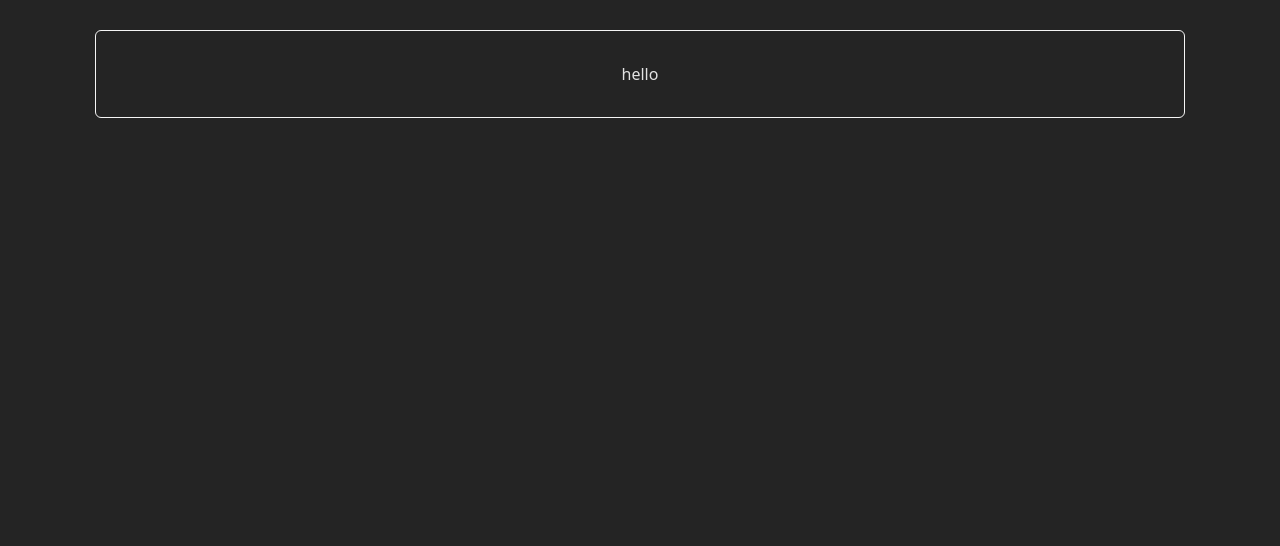
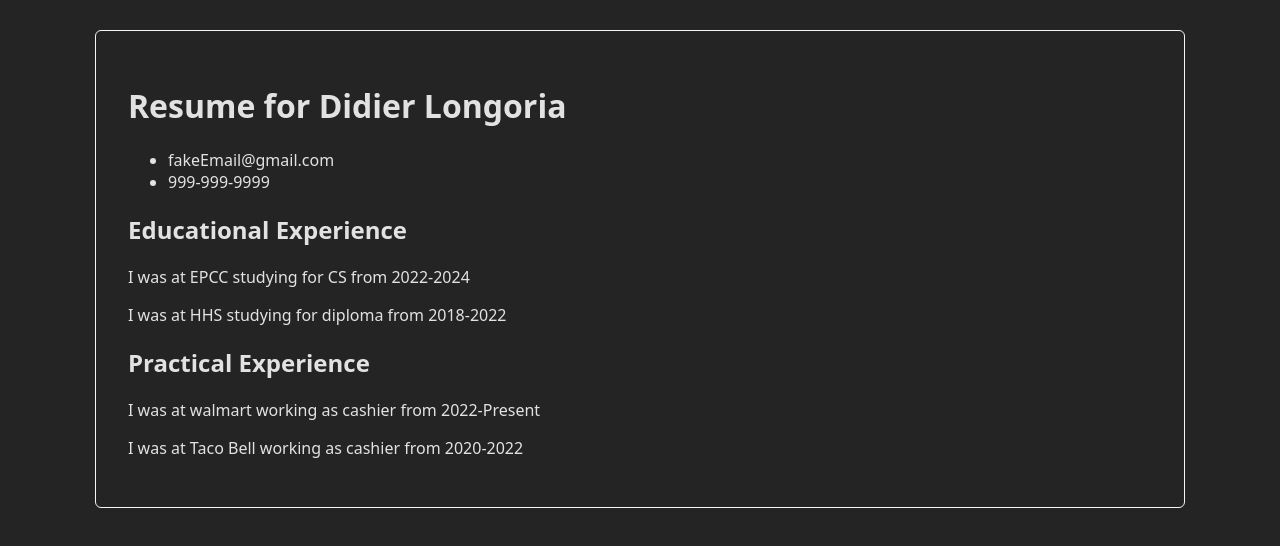
Before and after one commit to DogGotSwag/cvApplication, a React (Vite) app: page / in a window 1280 px wide. Shown: the top 546 px of the page. Built offline with nearby package versions, Linux system fonts and the light colour scheme.

Commit message:
make simple boilerplate text only format
this simple markup will how I mostly want the text to look like
when not in edit mode

```diff
--- a/src/App.css
+++ b/src/App.css
@@ -2,7 +2,6 @@
   max-width: 1280px;
   margin: 0 auto;
   padding: 2rem;
-  text-align: center;
 
   border: 1px solid whitesmoke;
   width: 80%;
--- a/src/App.jsx
+++ b/src/App.jsx
@@ -6,7 +6,23 @@
 
   return (
     <div>
-      hello
+        <h1>Resume for Didier Longoria</h1>
+        <ul>
+          <li>fakeEmail@gmail.com</li>
+          <li>999-999-9999</li>
+        </ul>
+
+        <h2>Educational Experience</h2>
+        <p>I was at EPCC studying for CS from 2022-2024</p>
+        <p>I was at HHS studying for diploma from 2018-2022</p>
+
+
+        <h2>Practical Experience</h2>
+        <p>I was at walmart working as cashier from 2022-Present</p>
+        <p>I was at Taco Bell working as cashier from 2020-2022</p>
+
+
+
     </div>
   )
 }
```
